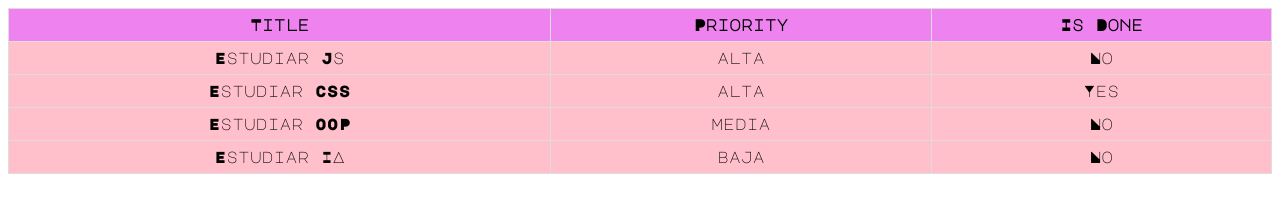
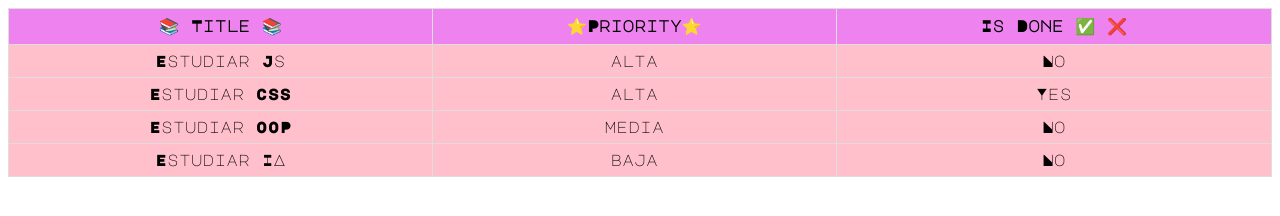
Before and after one commit to GiselaHurtado/Js---Asincron-as-y-Promesas, a website: page index.html in a window 1280 px wide. Drawn offline with Linux system fonts and the light colour scheme.

Commit message:
added icons inhtml

```diff
--- a/index.html
+++ b/index.html
@@ -14,9 +14,9 @@
     <table id="resultsTable">
         <thead>
             <tr>
-                <th>Title</th>
-                <th>Priority</th>
-                <th>Is Done</th>
+                <th>📚 Title 📚</th>
+                <th>⭐Priority⭐</th>
+                <th>Is Done ✅ ❌</th>
             </tr>
         </thead>
         <tbody id="resultsBody">
```
